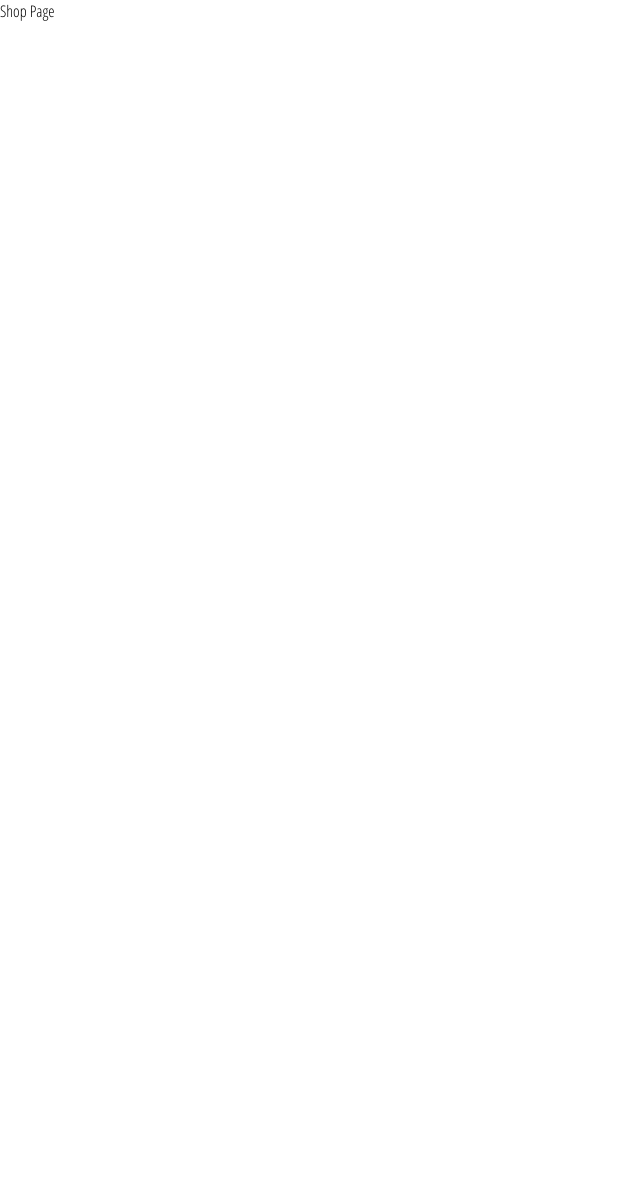
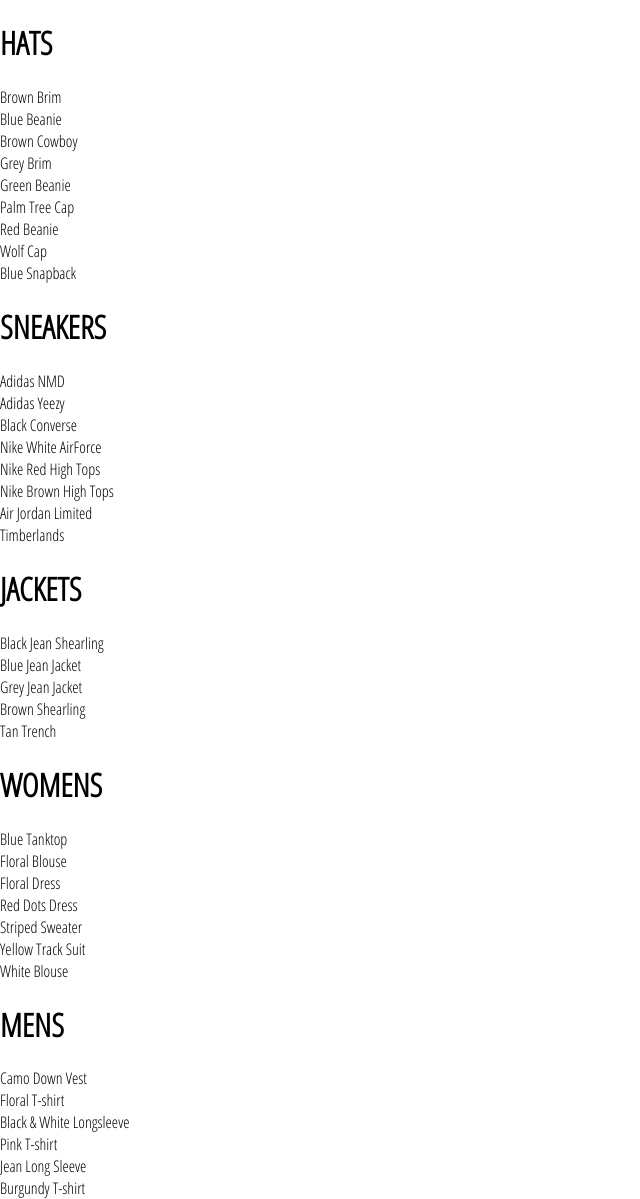
Before and after one commit to TheCodeNinja/Firebase_React_Ecommerce, a React (Create React App) app: page /shop in a window 1280 px wide. Shown: the whole page, without its empty margins (0-640 px from the left). Before the commit the page ends 800 px from the top, so only its background shows below. Built offline with nearby package versions, Linux system fonts and the light colour scheme.

Commit message:
lesson 08 - create category list component with dummy data

```diff
--- /dev/null
+++ b/src/components/category-list/category-list.component.jsx
@@ -0,0 +1,18 @@
+import React from 'react';
+
+import './category-list.styles.scss';
+
+const CategoryList = ({ title, items }) => (
+  <div>
+    <h1>{ title.toUpperCase() }</h1>
+    <div>
+      {
+        items.map(item => (
+          <div key={item.id}>{ item.name }</div>
+        ))
+      }
+    </div>
+  </div>
+);
+
+export default CategoryList;
--- /dev/null
+++ b/src/pages/shop/shop.data.js
@@ -0,0 +1,249 @@
+const SHOP_DATA = [
+  {
+    id: 1,
+    title: 'Hats',
+    routeName: 'hats',
+    items: [
+      {
+        id: 1,
+        name: 'Brown Brim',
+        imageUrl: 'https://i.ibb.co/ZYW3VTp/brown-brim.png',
+        price: 25
+      },
+      {
+        id: 2,
+        name: 'Blue Beanie',
+        imageUrl: 'https://i.ibb.co/ypkgK0X/blue-beanie.png',
+        price: 18
+      },
+      {
+        id: 3,
+        name: 'Brown Cowboy',
+        imageUrl: 'https://i.ibb.co/QdJwgmp/brown-cowboy.png',
+        price: 35
+      },
+      {
+        id: 4,
+        name: 'Grey Brim',
+        imageUrl: 'https://i.ibb.co/RjBLWxB/grey-brim.png',
+        price: 25
+      },
+      {
+        id: 5,
+        name: 'Green Beanie',
+        imageUrl: 'https://i.ibb.co/YTjW3vF/green-beanie.png',
+        price: 18
+      },
+      {
+        id: 6,
+        name: 'Palm Tree Cap',
+        imageUrl: 'https://i.ibb.co/rKBDvJX/palm-tree-cap.png',
+        price: 14
+      },
+      {
+        id: 7,
+        name: 'Red Beanie',
+        imageUrl: 'https://i.ibb.co/bLB646Z/red-beanie.png',
+        price: 18
+      },
+      {
+        id: 8,
+        name: 'Wolf Cap',
+        imageUrl: 'https://i.ibb.co/1f2nWMM/wolf-cap.png',
+        price: 14
+      },
+      {
+        id: 9,
+        name: 'Blue Snapback',
+        imageUrl: 'https://i.ibb.co/X2VJP2W/blue-snapback.png',
+        price: 16
+      }
+    ]
+  },
+  {
+    id: 2,
+    title: 'Sneakers',
+    routeName: 'sneakers',
+    items: [
+      {
+        id: 10,
+        name: 'Adidas NMD',
+        imageUrl: 'https://i.ibb.co/0s3pdnc/adidas-nmd.png',
+        price: 220
+      },
+      {
+        id: 11,
+        name: 'Adidas Yeezy',
+        imageUrl: 'https://i.ibb.co/dJbG1cT/yeezy.png',
+        price: 280
+      },
+      {
+        id: 12,
+        name: 'Black Converse',
+        imageUrl: 'https://i.ibb.co/bPmVXyP/black-converse.png',
+        price: 110
+      },
+      {
+        id: 13,
+        name: 'Nike White AirForce',
+        imageUrl: 'https://i.ibb.co/1RcFPk0/white-nike-high-tops.png',
+        price: 160
+      },
+      {
+        id: 14,
+        name: 'Nike Red High Tops',
+        imageUrl: 'https://i.ibb.co/QcvzydB/nikes-red.png',
+        price: 160
+      },
+      {
+        id: 15,
+        name: 'Nike Brown High Tops',
+        imageUrl: 'https://i.ibb.co/fMTV342/nike-brown.png',
+        price: 160
+      },
+      {
+        id: 16,
+        name: 'Air Jordan Limited',
+        imageUrl: 'https://i.ibb.co/w4k6Ws9/nike-funky.png',
+        price: 190
+      },
+      {
+        id: 17,
+        name: 'Timberlands',
+        imageUrl: 'https://i.ibb.co/Mhh6wBg/timberlands.png',
+        price: 200
+      }
+    ]
+  },
+  {
+    id: 3,
+    title: 'Jackets',
+    routeName: 'jackets',
+    items: [
+      {
+        id: 18,
+        name: 'Black Jean Shearling',
+        imageUrl: 'https://i.ibb.co/XzcwL5s/black-shearling.png',
+        price: 125
+      },
+      {
+        id: 19,
+        name: 'Blue Jean Jacket',
+        imageUrl: 'https://i.ibb.co/mJS6vz0/blue-jean-jacket.png',
+        price: 90
+      },
+      {
+        id: 20,
+        name: 'Grey Jean Jacket',
+        imageUrl: 'https://i.ibb.co/N71k1ML/grey-jean-jacket.png',
+        price: 90
+      },
+      {
+        id: 21,
+        name: 'Brown Shearling',
+        imageUrl: 'https://i.ibb.co/s96FpdP/brown-shearling.png',
+        price: 165
+      },
+      {
+        id: 22,
+        name: 'Tan Trench',
+        imageUrl: 'https://i.ibb.co/M6hHc3F/brown-trench.png',
+        price: 185
+      }
+    ]
+  },
+  {
+    id: 4,
+    title: 'Womens',
+    routeName: 'womens',
+    items: [
+      {
+        id: 23,
+        name: 'Blue Tanktop',
+        imageUrl: 'https://i.ibb.co/7CQVJNm/blue-tank.png',
+        price: 25
+      },
+      {
+        id: 24,
+        name: 'Floral Blouse',
+        imageUrl: 'https://i.ibb.co/4W2DGKm/floral-blouse.png',
+        price: 20
+      },
+      {
+        id: 25,
+        name: 'Floral Dress',
+        imageUrl: 'https://i.ibb.co/KV18Ysr/floral-skirt.png',
+        price: 80
+      },
+      {
+        id: 26,
+        name: 'Red Dots Dress',
+        imageUrl: 'https://i.ibb.co/N3BN1bh/red-polka-dot-dress.png',
+        price: 80
+      },
+      {
+        id: 27,
+        name: 'Striped Sweater',
+        imageUrl: 'https://i.ibb.co/KmSkMbH/striped-sweater.png',
+        price: 45
+      },
+      {
+        id: 28,
+        name: 'Yellow Track Suit',
+        imageUrl: 'https://i.ibb.co/v1cvwNf/yellow-track-suit.png',
+        price: 135
+      },
+      {
+        id: 29,
+        name: 'White Blouse',
+        imageUrl: 'https://i.ibb.co/qBcrsJg/white-vest.png',
+        price: 20
+      }
+    ]
+  },
+  {
+    id: 5,
+    title: 'Mens',
+    routeName: 'mens',
+    items: [
+      {
+        id: 30,
+        name: 'Camo Down Vest',
+        imageUrl: 'https://i.ibb.co/xJS0T3Y/camo-vest.png',
+        price: 325
+      },
+      {
+        id: 31,
+        name: 'Floral T-shirt',
+        imageUrl: 'https://i.ibb.co/qMQ75QZ/floral-shirt.png',
+        price: 20
+      },
+      {
+        id: 32,
+        name: 'Black & White Longsleeve',
+        imageUrl: 'https://i.ibb.co/55z32tw/long-sleeve.png',
+        price: 25
+      },
+      {
+        id: 33,
+        name: 'Pink T-shirt',
+        imageUrl: 'https://i.ibb.co/RvwnBL8/pink-shirt.png',
+        price: 25
+      },
+      {
+        id: 34,
+        name: 'Jean Long Sleeve',
+        imageUrl: 'https://i.ibb.co/VpW4x5t/roll-up-jean-shirt.png',
+        price: 40
+      },
+      {
+        id: 35,
+        name: 'Burgundy T-shirt',
+        imageUrl: 'https://i.ibb.co/mh3VM1f/polka-dot-shirt.png',
+        price: 25
+      }
+    ]
+  }
+];
+
+export default SHOP_DATA;
--- a/src/pages/shop/shoppage.component.jsx
+++ b/src/pages/shop/shoppage.component.jsx
@@ -1,9 +1,28 @@
 import React, { Component } from 'react';
+
+import CategoryList from '../../components/category-list/category-list.component';
+import SHOP_DATA from './shop.data.js';
 
 class ShopPage extends Component {
 
+  constructor(props) {
+    super(props)
+    this.state = {
+      dummyListData: SHOP_DATA
+    }
+  }
+
   render() {
-    return <div>Shop Page</div>
+    const { dummyListData } = this.state;
+    return (
+      <div>
+        {
+          dummyListData.map(({ id, ...otherProps }) => (
+            <CategoryList key={id} { ...otherProps } />
+          ))
+        }
+      </div>
+    );
   };
 }
 
```
Also changed, not shown: src/components/category-list/category-list.styles.scss (added).
